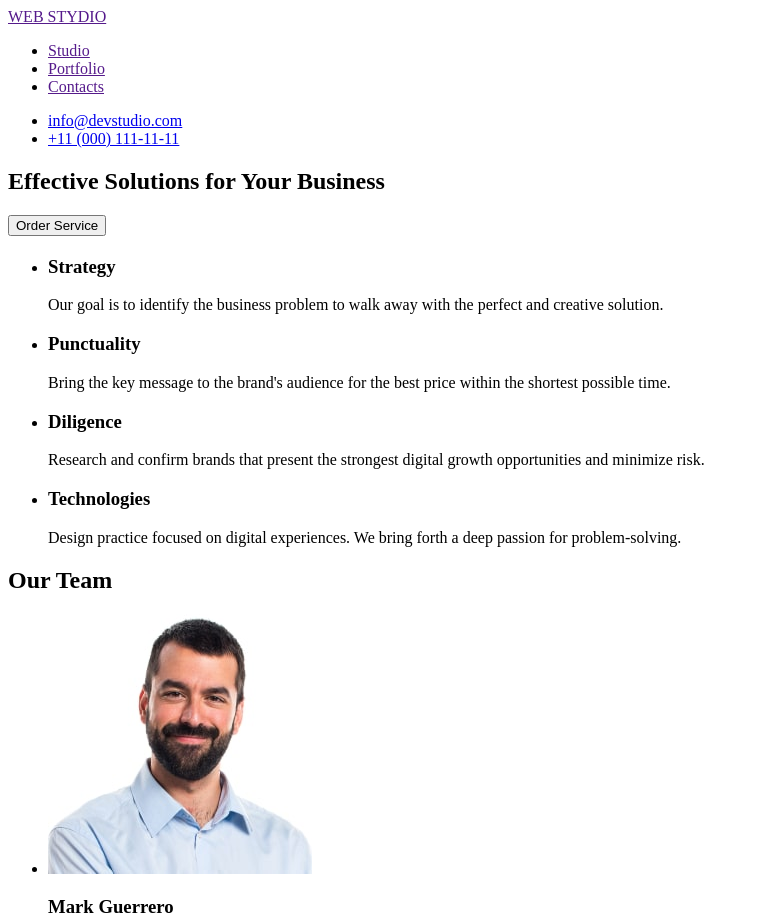
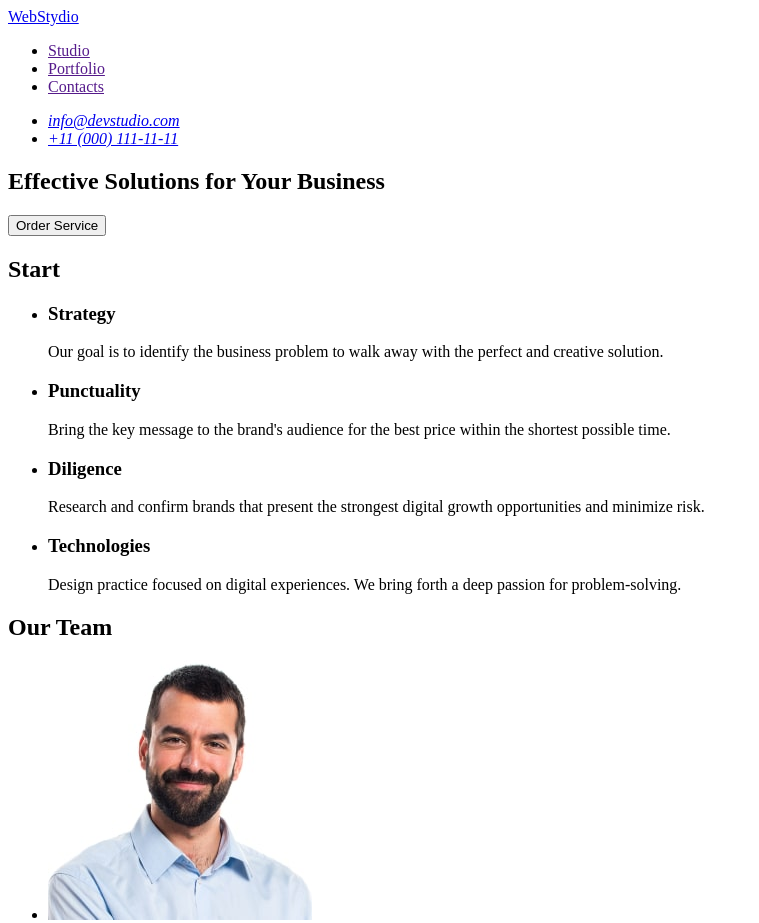
Before and after one commit to alona007/goit-markup-hw-01, a plain HTML site: page index.html in a window 1280 px wide. Shown: the top 923 px of the page, without its empty margins (0-759 px from the left). Drawn offline with Linux system fonts and the light colour scheme.

Commit message:
Homework 1.1

```diff
--- a/index.html
+++ b/index.html
@@ -8,7 +8,7 @@
   <body>
     <header>
       <nav>
-        <a href="">WEB STYDIO</a>
+        <a href="./index.html">WebStydio</a>
         <ul>
           <li>
             <a href="">Studio</a>
@@ -21,18 +21,26 @@
           </li>
         </ul>
       </nav>
+      <address>
         <ul>
           <li>
-          <a href="info@devstudio.com" target="_blank" rel="noopener noreferrer"
+            <a
+              href="mailto:info@devstudio.com"
+              target="_blank"
+              rel="noopener noreferrer"
               >info@devstudio.com</a
             >
           </li>
           <li>
-          <a href="tel:+110001111111" target="_blank" rel="noopener noreferrer"
+            <a
+              href="tel:+110001111111"
+              target="_blank"
+              rel="noopener noreferrer"
               >+11 (000) 111-11-11</a
             >
           </li>
         </ul>
+      </address>
     </header>
     <main>
       <section>
@@ -40,7 +48,7 @@
         <button type="button">Order Service</button>
       </section>
       <section>
-        <h2></h2>
+        <h2>Start</h2>
         <ul>
           <li>
             <h3>Strategy</h3>
@@ -113,13 +121,13 @@
               height="260"
             />
             <h3>Daniel Wilson</h3>
-            <p>MarkUI Designer</p>
+            <p>kUI Designer</p>
           </li>
         </ul>
       </section>
     </main>
     <footer>
-      <a href="">WEB STYDIO</a>
+      <a href="./index.html">WebStydio</a>
       <p>
         Increase the flow of customers and sales for your business with digital
         marketing & growth solutions.
```
Lines whose indentation alone changed are shown as unchanged.
